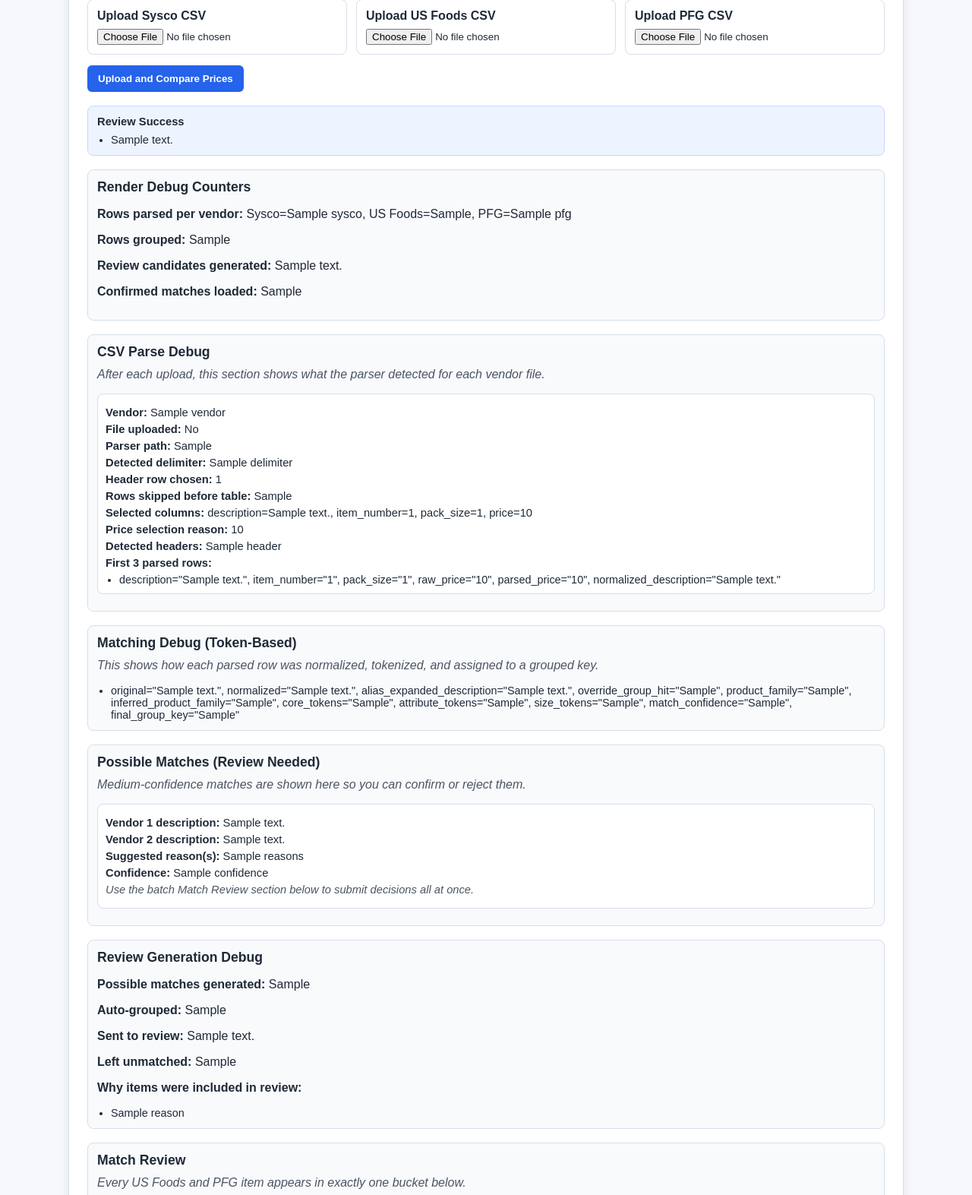
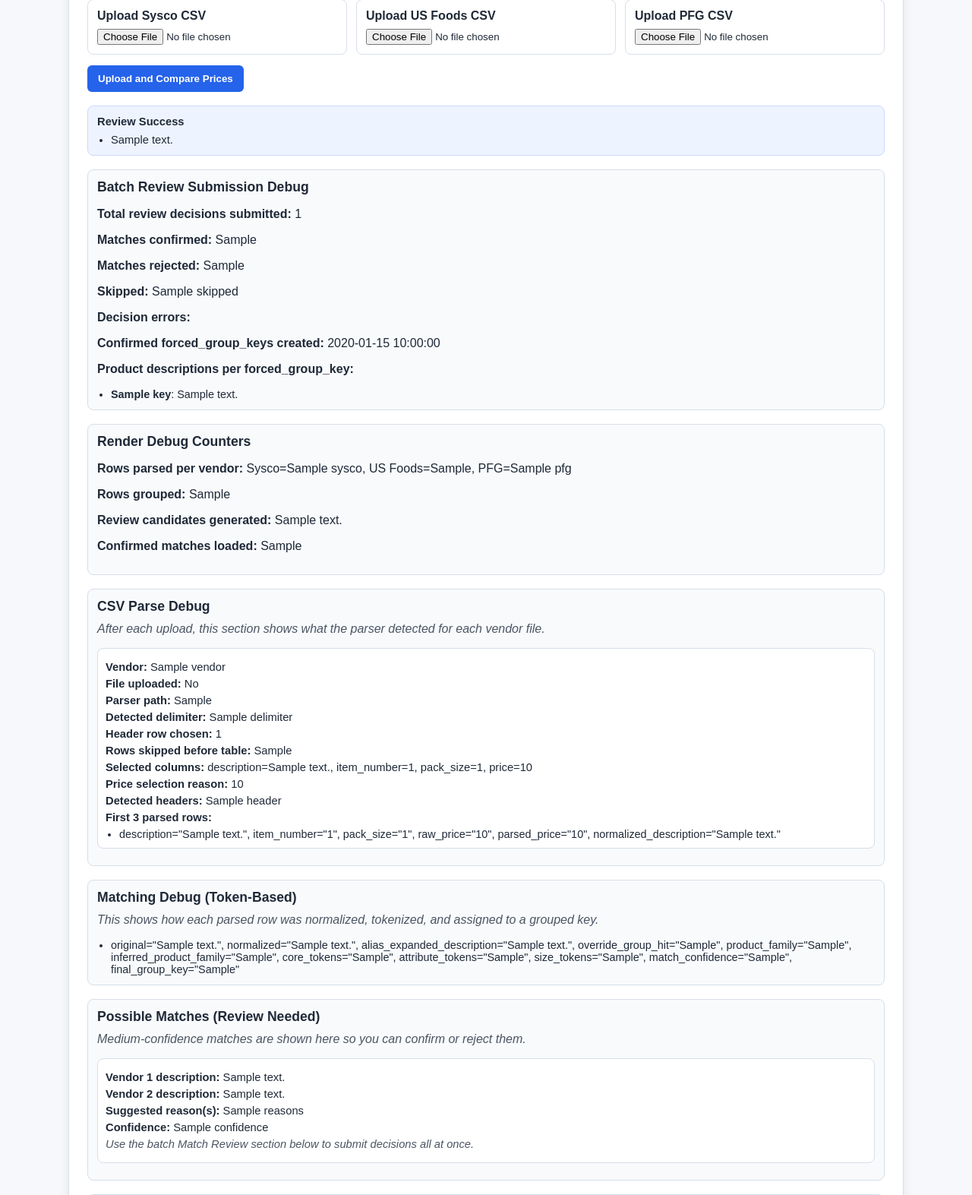
Before and after one commit to Mfaraglia/Confluence, a Flask app: template templates/index.html in a window 1280 px wide. Shown: the part 205-1778 px from the top of the page at 76% size. Run offline with Flask 3, Linux system fonts and the light colour scheme; the template is opened without the code that fills it: most values are stand-ins (such as "Sample title", 1, 10 or a date in 2020).

Commit message:
Force confirmed review matches into final comparison grouping

```diff
--- a/app.py
+++ b/app.py
@@ -87,6 +87,57 @@
     a = clean_description_for_match(left)
     b = clean_description_for_match(right)
     return "||".join(sorted([a, b]))
+
+
+def build_forced_group_assignments(match_memory: Dict[str, Any]) -> Tuple[Dict[str, str], Dict[str, List[str]]]:
+    # Confirmed review pairs are treated as the highest-priority grouping rule.
+    parent: Dict[str, str] = {}
+
+    def find(x: str) -> str:
+        parent.setdefault(x, x)
+        if parent[x] != x:
+            parent[x] = find(parent[x])
+        return parent[x]
+
+    def union(a: str, b: str) -> None:
+        root_a = find(a)
+        root_b = find(b)
+        if root_a != root_b:
+            parent[root_b] = root_a
+
+    confirmed_pairs = match_memory.get("confirmed", {})
+    proposed_by_pair: Dict[str, str] = {}
+    for pair_key, proposed in confirmed_pairs.items():
+        parts = pair_key.split("||")
+        if len(parts) != 2:
+            continue
+        left = parts[0].strip()
+        right = parts[1].strip()
+        if not left or not right:
+            continue
+        union(left, right)
+        proposed_by_pair[pair_key] = str(proposed or "").strip()
+
+    components: Dict[str, List[str]] = {}
+    for node in list(parent.keys()):
+        root = find(node)
+        components.setdefault(root, []).append(node)
+
+    description_to_group: Dict[str, str] = {}
+    group_to_descriptions: Dict[str, List[str]] = {}
+    for root, descriptions in components.items():
+        normalized_descriptions = sorted(set(descriptions))
+        suggested_group_key = ""
+        for pair_key, proposed in proposed_by_pair.items():
+            if proposed and any(desc in pair_key for desc in normalized_descriptions):
+                suggested_group_key = proposed
+                break
+        forced_group_key = suggested_group_key or f"forced::{root}"
+        group_to_descriptions[forced_group_key] = normalized_descriptions
+        for description in normalized_descriptions:
+            description_to_group[description] = forced_group_key
+
+    return description_to_group, group_to_descriptions
 
 
 def get_session_id() -> str:
@@ -730,6 +781,7 @@
     review_pair_keys: set[str] = set()
     review_debug_reasons: List[str] = []
     parsed_entries: List[Dict[str, Any]] = []
+    forced_description_to_group, forced_groups_debug = build_forced_group_assignments(match_memory)
 
     high_conf_threshold = 0.80
     medium_conf_threshold = 0.60
@@ -751,6 +803,7 @@
         override_group_hit = find_manual_override_group(alias_expanded_description)
         product_family = ""
         inferred_product_family = ""
+        forced_group_key = forced_description_to_group.get(clean_description_for_match(original_description), "")
 
         if override_group_hit:
             product_family = override_group_hit
@@ -794,7 +847,11 @@
             pair_key = ""
             is_rejected = False
 
-        if confirmed_group:
+        if forced_group_key:
+            final_group_key = forced_group_key
+            match_confidence = 1.0
+            stats["auto_grouped"] += 1
+        elif confirmed_group:
             final_group_key = confirmed_group
             match_confidence = 1.0
             stats["auto_grouped"] += 1
@@ -956,6 +1013,8 @@
         "auto_grouped": stats["auto_grouped"],
         "sent_to_review": stats["sent_to_review"],
         "left_unmatched": stats["left_unmatched"],
+        "forced_group_keys_created": len(forced_groups_debug),
+        "forced_group_assignments": forced_groups_debug,
     }
 
     us_items = [entry for entry in parsed_entries if entry["vendor"] == "US Foods"]
@@ -1081,6 +1140,7 @@
     errors: List[str] = []
     review_success_messages: List[str] = []
     review_error_messages: List[str] = []
+    review_batch_debug: Dict[str, Any] = {}
     match_review_buckets: Dict[str, Any] = {}
     match_matrix_stats: Dict[str, int] = {}
     fatal_error: Optional[Dict[str, str]] = None
@@ -1266,6 +1326,7 @@
                 confirmed_count = 0
                 separated_count = 0
                 skipped_count = 0
+                decision_error_count = 0
                 try:
                     total_cards = int(request.form.get("total_review_cards", "0") or "0")
                     for i in range(total_cards):
@@ -1283,14 +1344,20 @@
                         if not proposed_group_key and vendor_2_description:
                             proposed_group_key = clean_description_for_match(vendor_2_description)
 
-                        pair_key = request.form.get(f"pair_key_{i}", "") or build_pair_key(
-                            vendor_1_description, vendor_2_description
-                        )
+                        pair_key = request.form.get(f"pair_key_{i}", "")
+                        if not pair_key and vendor_1_description and vendor_2_description:
+                            pair_key = build_pair_key(vendor_1_description, vendor_2_description)
 
                         if decision == "match" and pair_key:
                             match_memory["confirmed"][pair_key] = proposed_group_key
                             match_memory["rejected"].discard(pair_key)
                             confirmed_count += 1
+                        elif decision == "match":
+                            decision_error_count += 1
+                            review_error_messages.append(
+                                f"Card {i + 1}: Please choose a valid match target before selecting Match."
+                            )
+                            skipped_count += 1
                         elif decision == "keep_separate" and pair_key:
                             match_memory["rejected"].add(pair_key)
                             match_memory["confirmed"].pop(pair_key, None)
@@ -1315,11 +1382,34 @@
                         "confirmed": match_memory.get("confirmed", {}),
                         "rejected": sorted(list(match_memory.get("rejected", set()))),
                     }
+                    _, forced_group_debug = build_forced_group_assignments(match_memory)
                     review_success_messages.append(
                         f"Submitted all review decisions: matches confirmed={confirmed_count}, "
                         f"kept separate={separated_count}, skipped={skipped_count}, "
-                        f"save_status={save_status}, stored_in={storage_location}"
+                        f"save_status={save_status}, stored_in={storage_location}, "
+                        f"errors={decision_error_count}, forced_group_keys_created={len(forced_group_debug)}"
                     )
+                    review_success_messages.append(
+                        f"{confirmed_count} confirmed matches applied to comparison table."
+                    )
+                    review_success_messages.append(
+                        "Forced group assignments: "
+                        + "; ".join(
+                            f"{group_key}: {', '.join(descriptions)}"
+                            for group_key, descriptions in forced_group_debug.items()
+                        )
+                        if forced_group_debug
+                        else "Forced group assignments: none"
+                    )
+                    review_batch_debug = {
+                        "total_review_decisions_submitted": total_cards,
+                        "matches_confirmed": confirmed_count,
+                        "matches_rejected": separated_count,
+                        "skipped": skipped_count,
+                        "decision_errors": decision_error_count,
+                        "confirmed_forced_group_keys_created": len(forced_group_debug),
+                        "forced_group_assignments": forced_group_debug,
+                    }
                 except Exception as exc:
                     review_error_messages.append(f"Bulk review submission error: {exc}")
 
@@ -1389,6 +1479,7 @@
         debug_counters=debug_counters,
         match_review_buckets=match_review_buckets,
         match_matrix_stats=match_matrix_stats,
+        review_batch_debug=review_batch_debug,
     )
 
 
@@ -1416,6 +1507,7 @@
         debug_counters={},
         match_review_buckets={},
         match_matrix_stats={},
+        review_batch_debug={},
     ), 500
 
 
--- a/templates/index.html
+++ b/templates/index.html
@@ -340,6 +340,26 @@
       </div>
     {% endif %}
 
+    {% if review_batch_debug %}
+      <section class="debug" aria-label="Batch review submission debug">
+        <h2>Batch Review Submission Debug</h2>
+        <p><strong>Total review decisions submitted:</strong> {{ review_batch_debug.total_review_decisions_submitted }}</p>
+        <p><strong>Matches confirmed:</strong> {{ review_batch_debug.matches_confirmed }}</p>
+        <p><strong>Matches rejected:</strong> {{ review_batch_debug.matches_rejected }}</p>
+        <p><strong>Skipped:</strong> {{ review_batch_debug.skipped }}</p>
+        <p><strong>Decision errors:</strong> {{ review_batch_debug.decision_errors }}</p>
+        <p><strong>Confirmed forced_group_keys created:</strong> {{ review_batch_debug.confirmed_forced_group_keys_created }}</p>
+        {% if review_batch_debug.forced_group_assignments %}
+          <p><strong>Product descriptions per forced_group_key:</strong></p>
+          <ul class="debug-list">
+            {% for key, descriptions in review_batch_debug.forced_group_assignments.items() %}
+              <li><strong>{{ key }}</strong>: {{ descriptions|join(", ") }}</li>
+            {% endfor %}
+          </ul>
+        {% endif %}
+      </section>
+    {% endif %}
+
     {% if fatal_error %}
       <div class="errors" role="alert">
         <strong>Readable Error Details</strong>
```
Also changed, not shown: README.md.
